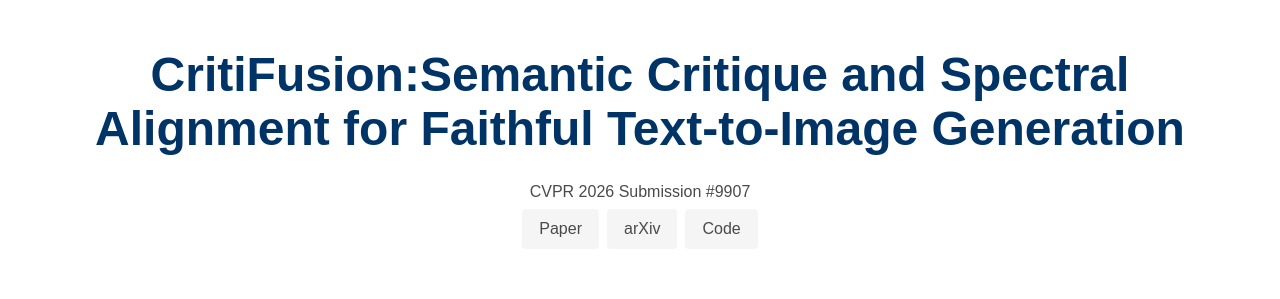
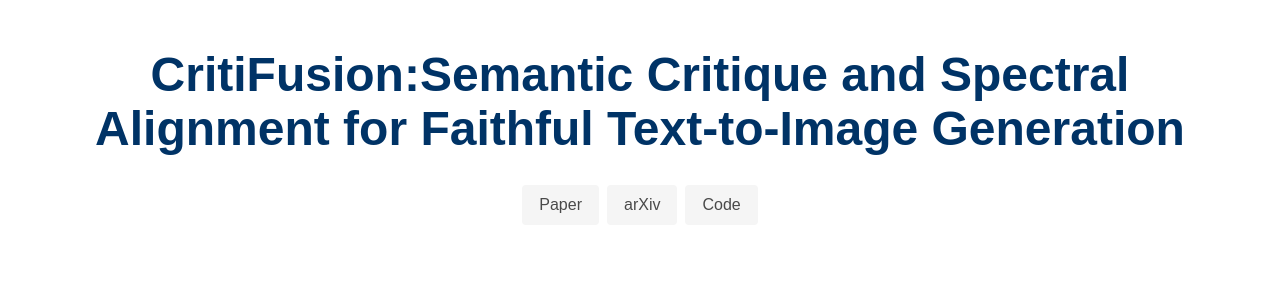
Before and after one commit to Rossi-Laboratory/CritiFusion, a plain HTML site: page index.html in a window 1280 px wide. Shown: the top 299 px of the page. Drawn offline with nearby package versions, Linux system fonts and the light colour scheme.

Commit message:
Update index.html

```diff
--- a/index.html
+++ b/index.html
@@ -21,7 +21,6 @@
     <div class="container">
       <h1 class="title is-1" style="color: #003366;">CritiFusion:Semantic Critique and Spectral Alignment for Faithful Text-to-Image Generation</h1>
 		<!--<h2 class="subtitle is-4" style="color: #003366;">Semantic Critique and Spectral Alignment for Faithful Text-to-Image Generation</h2>*/-->
-      <p>CVPR 2026 Submission #9907</p>
       <div class="buttons is-centered">
         <a class="button is-light" href="#">Paper</a>
         <a class="button is-light" href="#">arXiv</a>
```
